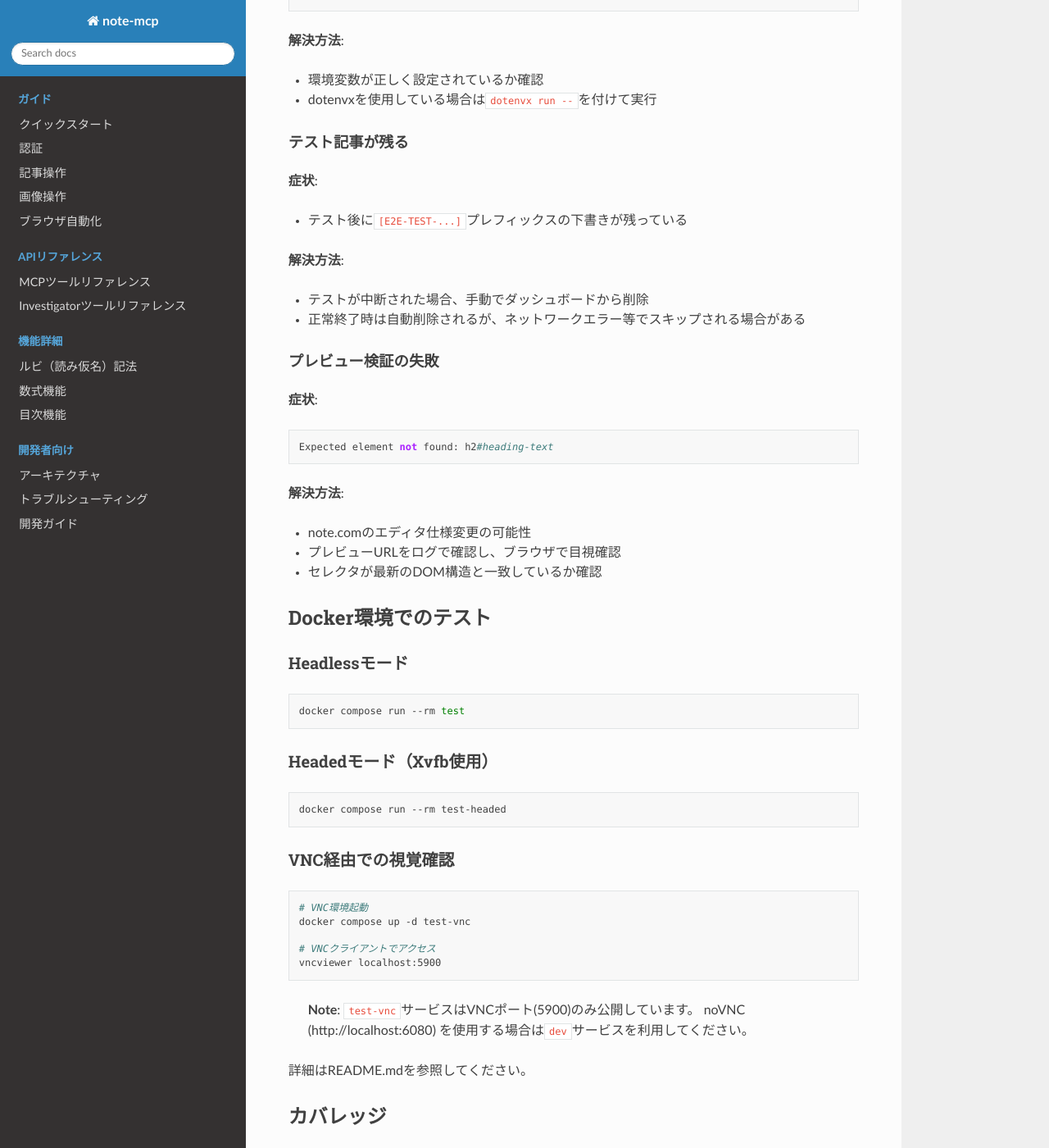
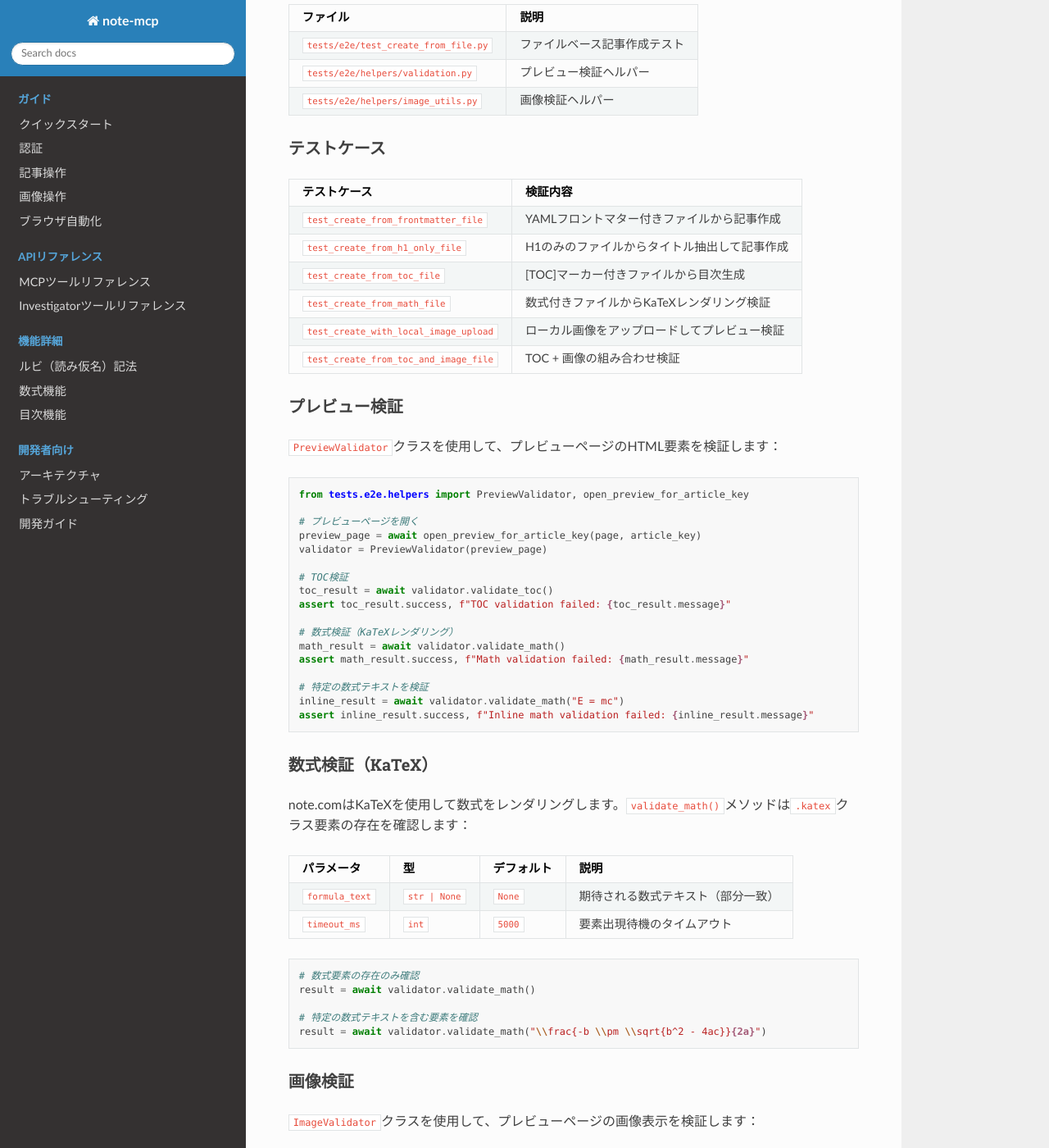
Before and after one commit to drillan/note-mcp, a Sphinx documentation site: the page built from docs/development/testing.md, in a window 1280 px wide and 1400 px high, scrolled down 8417 px. Shown: the whole window at 82% size. Built offline with Sphinx 7.4.7 and the Read the Docs theme 3.1.0, drawn with Linux system fonts in a browser that asks for light colours; some of the changed text lies outside the part shown.

Commit message:
feat(e2e): add preview validation to E2E tests (#100)
Add comprehensive preview page validation for E2E tests to verify that
article content is correctly rendered after creation.

## Changes

### Documentation
- Add testing.md with preview validation guidelines
- Update math.md and toc.md with E2E validation patterns

### Test Infrastructure
- Add PreviewValidator class for structured content validation
- Add article_helpers.py for article key extraction utilities
- Add preview_helpers.py for preview page navigation
- Extend validation.py with ValidationResult dataclass

### Test Cases
- Add test_create_from_toc_file with TOC validation
- Add test_create_from_math_file with math formula validation

🤖 Generated with [Amplifier](https://github.com/microsoft/amplifier)

Co-Authored-By: Amplifier <240397093+microsoft-amplifier@users.noreply.github.com>

````diff
--- a/docs/development/testing.md
+++ b/docs/development/testing.md
@@ -339,6 +339,97 @@ result = await note_check_auth.fn()
 
 詳細は`tests/e2e/test_mcp_tools.py`のdocstringを参照してください。
 
+## ファイルベース記事作成テスト
+
+`note_create_from_file` MCPツールの動作を検証するE2Eテストです。Markdownファイルから記事を作成し、プレビューページで実際の表示を確認します。
+
+### テストファイル
+
+| ファイル | 説明 |
+|---------|------|
+| `tests/e2e/test_create_from_file.py` | ファイルベース記事作成テスト |
+| `tests/e2e/helpers/validation.py` | プレビュー検証ヘルパー |
+| `tests/e2e/helpers/image_utils.py` | 画像検証ヘルパー |
+
+### テストケース
+
+| テストケース | 検証内容 |
+|-------------|----------|
+| `test_create_from_frontmatter_file` | YAMLフロントマター付きファイルから記事作成 |
+| `test_create_from_h1_only_file` | H1のみのファイルからタイトル抽出して記事作成 |
+| `test_create_from_toc_file` | [TOC]マーカー付きファイルから目次生成 |
+| `test_create_from_math_file` | 数式付きファイルからKaTeXレンダリング検証 |
+| `test_create_with_local_image_upload` | ローカル画像をアップロードしてプレビュー検証 |
+| `test_create_from_toc_and_image_file` | TOC + 画像の組み合わせ検証 |
+
+### プレビュー検証
+
+`PreviewValidator`クラスを使用して、プレビューページのHTML要素を検証します：
+
+```python
+from tests.e2e.helpers import PreviewValidator, open_preview_for_article_key
+
+# プレビューページを開く
+preview_page = await open_preview_for_article_key(page, article_key)
+validator = PreviewValidator(preview_page)
+
+# TOC検証
+toc_result = await validator.validate_toc()
+assert toc_result.success, f"TOC validation failed: {toc_result.message}"
+
+# 数式検証（KaTeXレンダリング）
+math_result = await validator.validate_math()
+assert math_result.success, f"Math validation failed: {math_result.message}"
+
+# 特定の数式テキストを検証
+inline_result = await validator.validate_math("E = mc")
+assert inline_result.success, f"Inline math validation failed: {inline_result.message}"
+```
+
+### 数式検証（KaTeX）
+
+note.comはKaTeXを使用して数式をレンダリングします。`validate_math()`メソッドは`.katex`クラス要素の存在を確認します：
+
+| パラメータ | 型 | デフォルト | 説明 |
+|-----------|-----|-----------|------|
+| `formula_text` | `str \| None` | `None` | 期待される数式テキスト（部分一致）|
+| `timeout_ms` | `int` | `5000` | 要素出現待機のタイムアウト |
+
+```python
+# 数式要素の存在のみ確認
+result = await validator.validate_math()
+
+# 特定の数式テキストを含む要素を確認
+result = await validator.validate_math("\\frac{-b \\pm \\sqrt{b^2 - 4ac}}{2a}")
+```
+
+### 画像検証
+
+`ImageValidator`クラスを使用して、プレビューページの画像表示を検証します：
+
+```python
+from tests.e2e.helpers import ImageValidator
+
+image_validator = ImageValidator(preview_page)
+
+# 画像の存在確認（期待する件数を指定）
+result = await image_validator.validate_image_exists(expected_count=1)
+assert result.success, f"Image validation failed: {result.message}"
+```
+
+### テストの実行
+
+```bash
+# すべてのファイルベース記事作成テストを実行
+uv run pytest tests/e2e/test_create_from_file.py -v
+
+# 数式テストのみ
+uv run pytest tests/e2e/test_create_from_file.py::TestCreateFromFile::test_create_from_math_file -v
+
+# TOC + 画像の組み合わせテスト
+uv run pytest tests/e2e/test_create_from_file.py::TestCreateFromFile::test_create_from_toc_and_image_file -v
+```
+
 ### トラブルシューティング
 
 #### 認証エラー
````
Also changed, not shown: docs/features/math.md (+17 -0 lines), docs/features/toc.md (+37 -0 lines), 6 other files.
